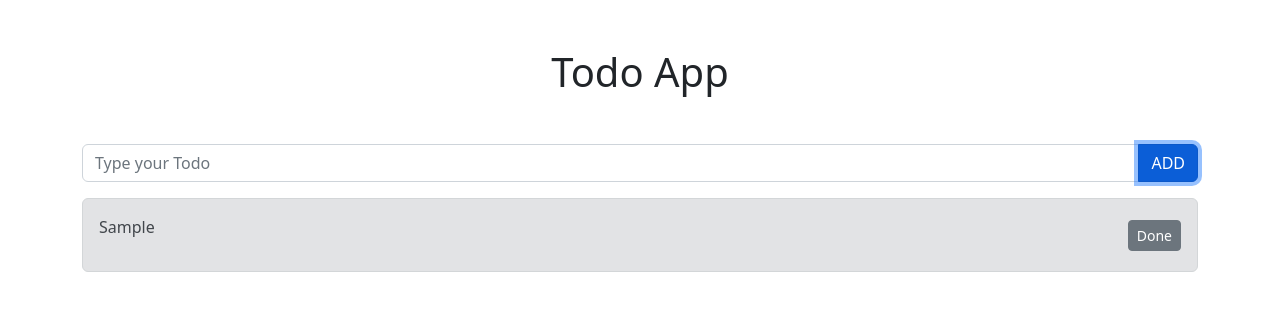
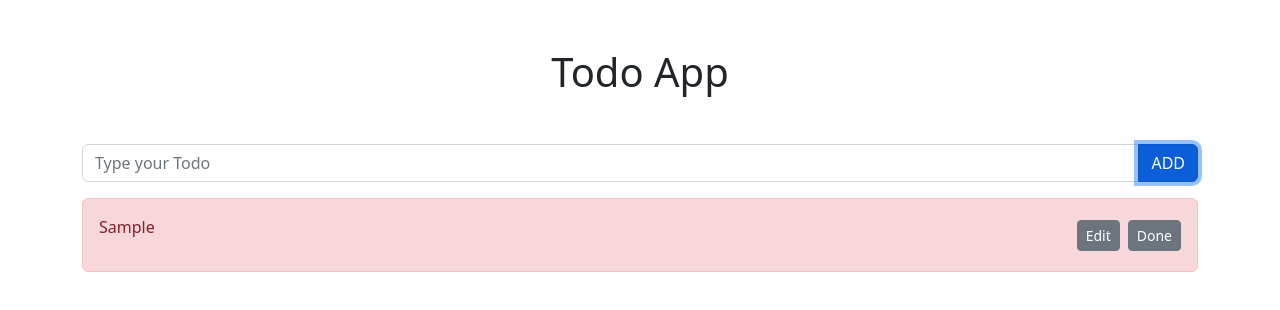
Before and after one commit to mkocerim/react-todoapp, a React (Create React App) app: page / in a window 1280 px wide. Both pictures are taken after typing "Sample" into the empty fields and a click on the button "ADD". Shown: the top 310 px of the page. Built offline with nearby package versions, Linux system fonts and the light colour scheme.

Commit message:
edit started

```diff
--- a/src/App.js
+++ b/src/App.js
@@ -4,7 +4,12 @@ import React,{useState} from "react";
 
 function App() {
   const [todoText, setTodoText]=useState("")
-  const[todos,setTodos]=useState([])
+  const[todos,setTodos]=useState([]);
+  const[isEdit, setIsEdit]= useState(false);
+  const editTodo=(id)=>{
+    console.log(id);
+    setIsEdit(true);
+  }
   const changeISDone =(id)=>{
     console.log(id);
     const searchedTodo=todos.find((item)=>item.id ===id);
@@ -15,7 +20,7 @@ function App() {
     const filteredTodos = todos.filter(item=>item.id !==id);
 
     console.log(filteredTodos);
-    setTodos([updatedTodo,...filteredTodos]);
+    setTodos([...filteredTodos,updatedTodo]);
 
   }
   const handleSubmit=(event)=>{
@@ -38,7 +43,7 @@ function App() {
     date:new Date()
   };
 
-  setTodos([newTodo,...todos]);
+  setTodos([...todos,newTodo]);
   setTodoText("");
   console.log(newTodo);
   };
@@ -68,14 +73,23 @@ function App() {
      <React.Fragment>
       {
         todos.map((item =>(
-          <div className="alert alert-secondary d-flex justify-content-between align-items-center" role="alert" >
+          <div className={`alert alert-${
+            item.isDone===true?"success":"danger"} d-flex justify-content-between align-items-center`} role="alert" >
             <p>{item.text}</p>
+            <div>
+              <button className="btn btn-sm btn-secondary mx-2"
+              onClick={()=>editTodo(item.id)}
+
+              >Edit</button>
+
             <button
+            className="btn btn-secondary btn-sm"
             onClick={()=>changeISDone(item.id)}
-            className="btn btn-secondary btn-sm"
+
             >
               {item.isDone === false ? "Done" : "Undone"}
               </button>
+              </div>
           </div>
         )))
       }
```
